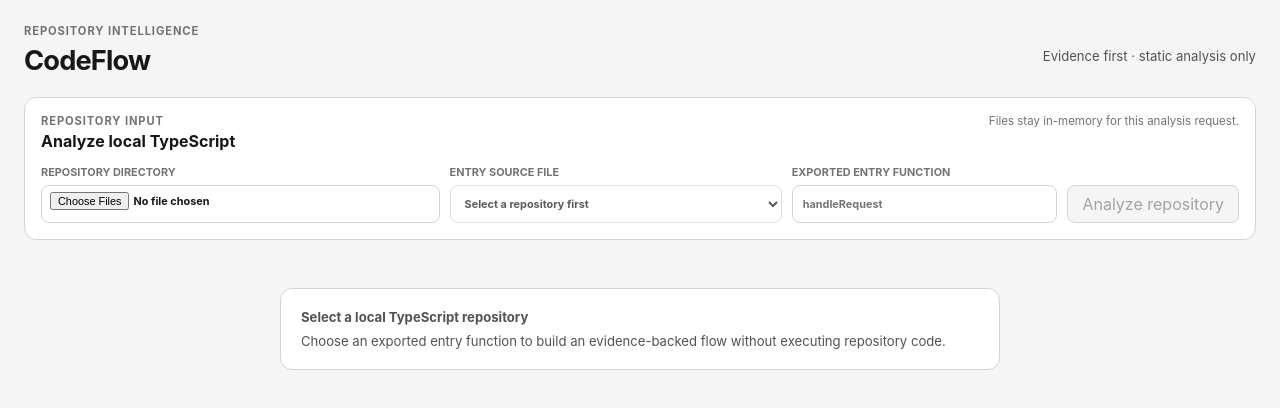
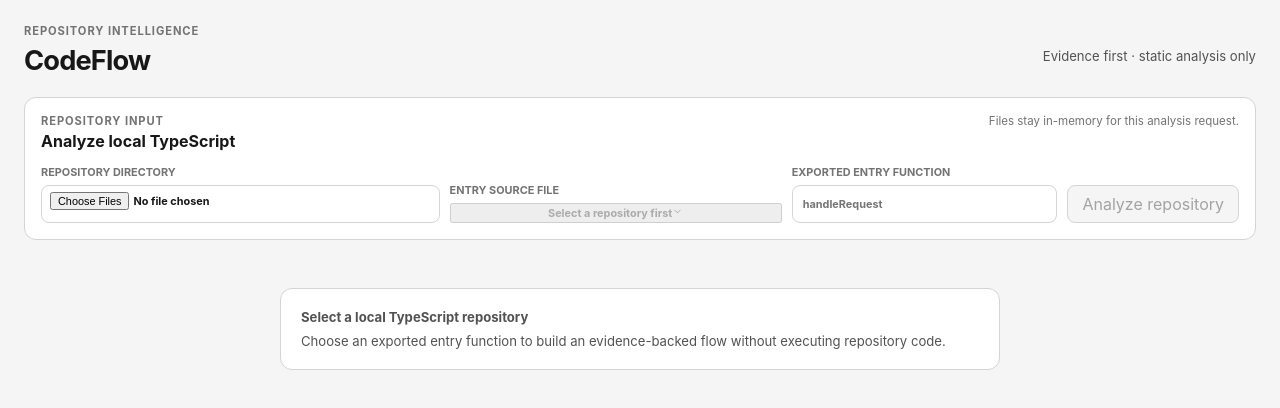
Before and after one commit to howlil/codeflow, a React (Vite) app in the folder apps/web/: page / in a window 1280 px wide. Shown: the top 408 px of the page. Built offline with nearby package versions, Linux system fonts and the light colour scheme.

Commit message:
feat(web): use shared Chatspace-style controls

```diff
--- a/apps/web/src/RepositoryPicker.tsx
+++ b/apps/web/src/RepositoryPicker.tsx
@@ -1,6 +1,7 @@
 import { useMemo, useState, type FormEvent } from 'react';
 
 import type { RepositoryAnalysisRequest } from './flow-client';
+import { Button, Input, Select } from './ui/primitives';
 
 const MAX_ANALYZED_FILES = 96;
 const MAX_FILE_BYTES = 128 * 1024;
@@ -47,6 +48,10 @@
   );
   const ignoredFileCount = selectedFiles.length - candidates.length;
   const selectionError = getSelectionError(candidates);
+  const entryOptions =
+    candidates.length === 0
+      ? [{ value: '', label: 'Select a repository first', disabled: true }]
+      : candidates.map(({ filePath }) => ({ value: filePath, label: filePath }));
 
   function handleFiles(fileList: FileList | null) {
     const files = fileList === null ? [] : Array.from(fileList);
@@ -106,10 +111,7 @@
   }
 
   return (
-    <form
-      className="repository-input"
-      onSubmit={(event) => void handleSubmit(event)}
-    >
+    <form className="repository-input" onSubmit={(event) => void handleSubmit(event)}>
       <div className="repository-input-heading">
         <div>
           <p className="panel-kicker">Repository input</p>
@@ -121,8 +123,9 @@
       <div className="repository-input-grid">
         <label className="file-control">
           <span>Repository directory</span>
-          <input
+          <Input
             {...directoryInputAttributes}
+            className="file-input"
             type="file"
             multiple
             onChange={(event) => handleFiles(event.target.files)}
@@ -131,27 +134,18 @@
 
         <label>
           <span>Entry source file</span>
-          <select
+          <Select
             aria-label="Entry source file"
             value={entryFilePath}
+            options={entryOptions}
             disabled={candidates.length === 0 || busy}
-            onChange={(event) => setEntryFilePath(event.target.value)}
-          >
-            {candidates.length === 0 ? (
-              <option value="">Select a repository first</option>
-            ) : (
-              candidates.map(({ filePath }) => (
-                <option key={filePath} value={filePath}>
-                  {filePath}
-                </option>
-              ))
-            )}
-          </select>
+            onValueChange={setEntryFilePath}
+          />
         </label>
 
         <label>
           <span>Exported entry function</span>
-          <input
+          <Input
             type="text"
             value={entryPointName}
             placeholder="handleRequest"
@@ -160,8 +154,10 @@
           />
         </label>
 
-        <button
+        <Button
           className="primary-action"
+          variant="primary"
+          size="md"
           type="submit"
           disabled={
             busy ||
@@ -172,7 +168,7 @@
           }
         >
           {busy ? 'Analyzing…' : 'Analyze repository'}
-        </button>
+        </Button>
       </div>
 
       {selectedFiles.length > 0 ? (
@@ -212,10 +208,7 @@
     return `${oversized.filePath} exceeds the ${MAX_FILE_BYTES}-byte per-file analysis limit.`;
   }
 
-  const totalBytes = candidates.reduce(
-    (total, { file }) => total + file.size,
-    0,
-  );
+  const totalBytes = candidates.reduce((total, { file }) => total + file.size, 0);
   if (totalBytes > MAX_TOTAL_SOURCE_BYTES) {
     return `Selected TypeScript source exceeds the ${MAX_TOTAL_SOURCE_BYTES}-byte analysis budget. Choose a narrower directory.`;
   }
@@ -224,11 +217,8 @@
 }
 
 function repositoryPathOf(file: File): string {
-  const relativePath = (file as File & { webkitRelativePath?: string })
-    .webkitRelativePath;
-  return (
-    relativePath && relativePath !== '' ? relativePath : file.name
-  ).replaceAll('\\', '/');
+  const relativePath = (file as File & { webkitRelativePath?: string }).webkitRelativePath;
+  return (relativePath && relativePath !== '' ? relativePath : file.name).replaceAll('\\', '/');
 }
 
 function isIgnoredPath(filePath: string): boolean {
```
